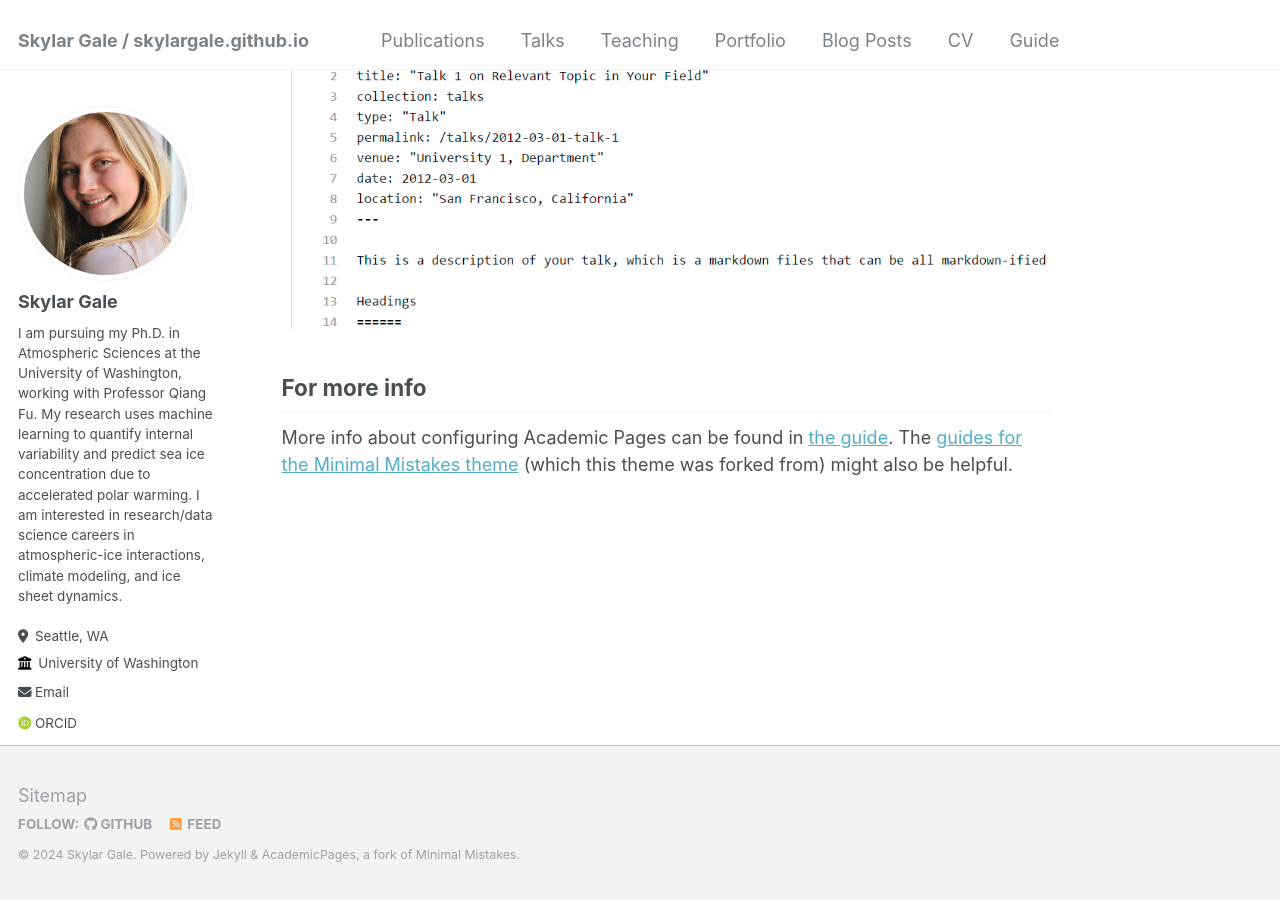
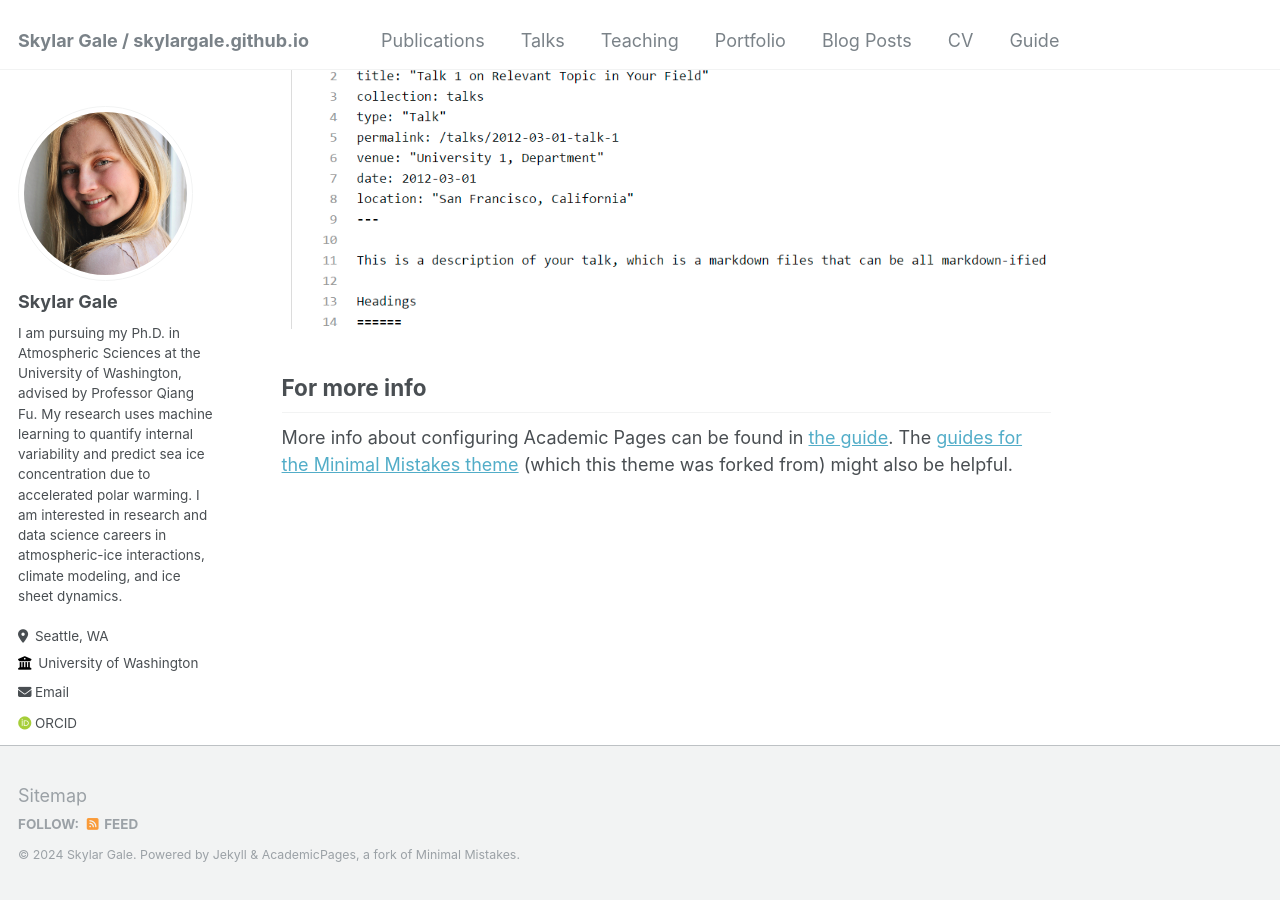
Before and after one commit to skylargale/skylargale.github.io, a Jekyll site: the page built from _pages/about.md, in a window 1280 px wide and 900 px high, scrolled down 2660 px. Built offline with Jekyll 4.4.1, drawn with Linux system fonts in a browser that asks for light colours; some web fonts are replaced.

Commit message:
Update _config.yml

```diff
--- a/_config.yml
+++ b/_config.yml
@@ -24,11 +24,12 @@ author:
   avatar           : "profile.png"
   name             : "Skylar Gale"
   pronouns         : # "she/her"
-  bio              : "I am pursuing my Ph.D. in Atmospheric Sciences at the University of Washington, working with Professor Qiang Fu. My research uses machine learning to quantify internal variability and predict sea ice concentration due to accelerated polar warming. I am interested in research/data science careers in atmospheric-ice interactions, climate modeling, and ice sheet dynamics."
+  bio              : "I am pursuing my Ph.D. in Atmospheric Sciences at the University of Washington, advised by Professor Qiang Fu. My research uses machine learning to quantify internal variability and predict sea ice concentration due to accelerated polar warming. I am interested in research and data science careers in atmospheric-ice interactions, climate modeling, and ice sheet dynamics."
+  email            : "skylarcgale@gmail.com"
   location         : "Seattle, WA"
   employer         : "University of Washington"
   uri              : # URL
-  email            : "skylarcgale@gmail.com"
+
 
   # Academic websites
   arxiv            : # URL
@@ -36,13 +37,13 @@ author:
   impactstory      : # URL
   orcid            : "https://orcid.org/0000-0003-4503-6237"
   pubmed           : # URL
-  researchgate     : "https://www.researchgate.net/profile/Skylar-Gale"
+  researchgate     : # "https://www.researchgate.net/profile/Skylar-Gale"
 
   # Repositories and software development
   bitbucket        : # Username
   codepen          : # Username
   dribbble         : # Username
-  github           : "skylargale"
+  github           : # "skylargale"
   kaggle           : # Username
   stackoverflow    : # Username
 
```
